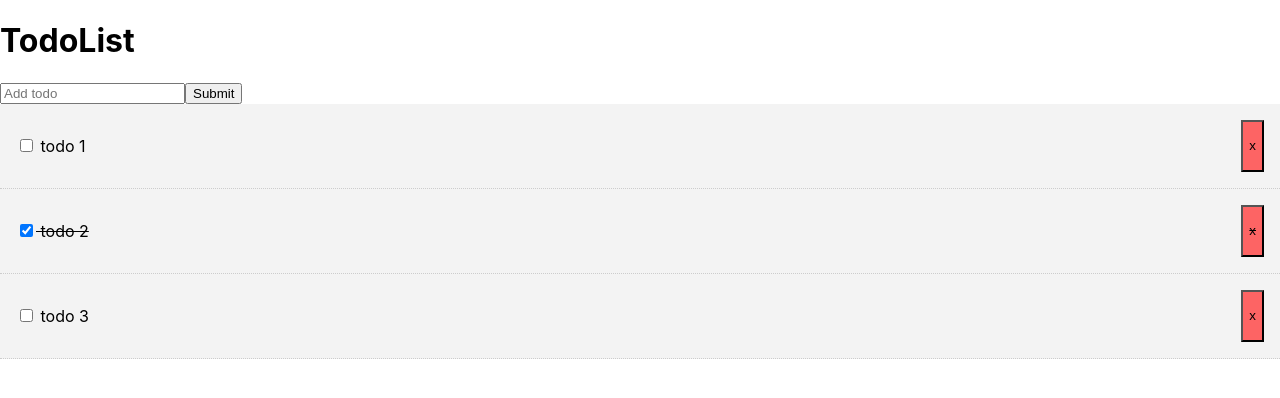
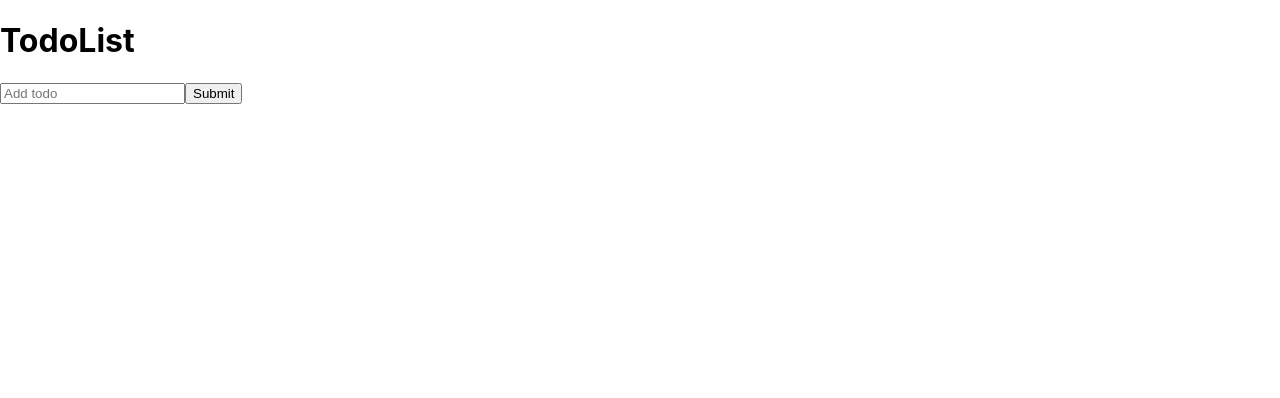
Before and after one commit to grichan/vue-practice-0, a Vue app: page / in a window 1280 px wide. Shown: the top 398 px of the page. Built offline with nearby package versions, Linux system fonts and the light colour scheme.

Commit message:
added axious

```diff
--- a/package.json
+++ b/package.json
@@ -8,6 +8,7 @@
     "lint": "vue-cli-service lint"
   },
   "dependencies": {
+    "axios": "^0.21.1",
     "core-js": "^3.6.5",
     "uuid": "^8.3.2",
     "vue": "^3.0.0"
--- a/src/App.vue
+++ b/src/App.vue
@@ -22,23 +22,7 @@ export default {
   // the state/data
   data() {
     return {
-      todos: [
-        {
-          id: 1,
-          title: "todo 1",
-          completed: false
-        },
-        {
-          id: 2,
-          title: "todo 2",
-          completed: true
-        },
-        {
-          id: 3,
-          title: "todo 3",
-          completed: false
-        }
-      ]
+      todos: []
     };
   },
   methods: {
```
Also changed, not shown: 1 other file (tests, documents, lock files or other folders).
